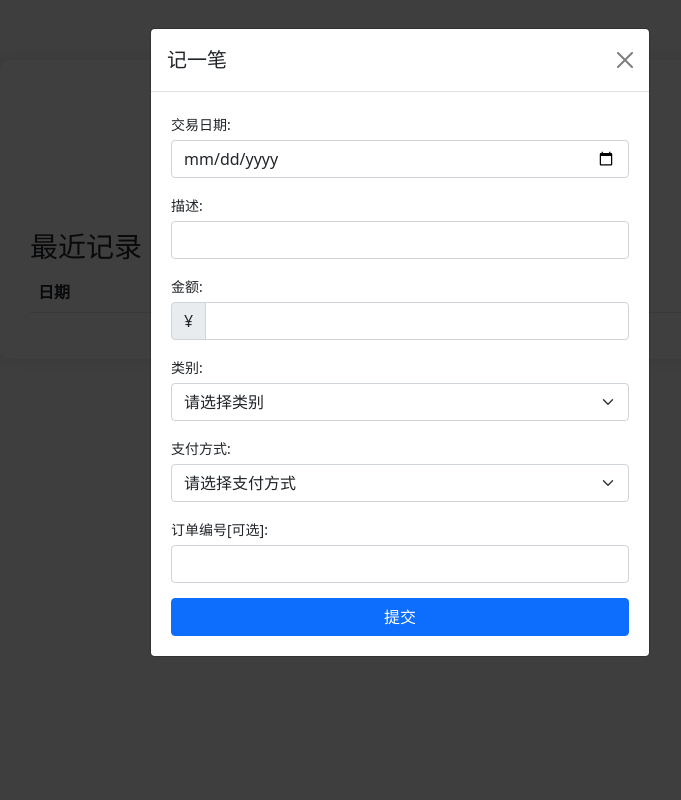
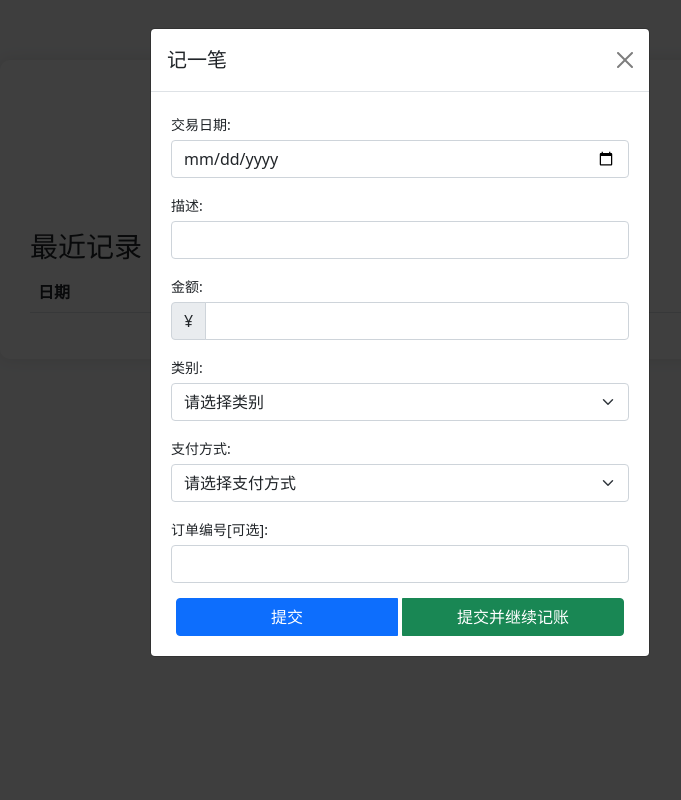
Before and after one commit to pstvman/Easy_Bill, a Django app: page / in a window 1280 px wide, after a click on "记一笔". Shown: the whole page, without its empty margins (240-921 px from the left). Run offline with Django 5.2, Linux system fonts and the light colour scheme; data that the repository does not hold is empty; some libraries are stand-ins or nearby versions.

Commit message:
增加提交并继续记账

```diff
--- a/uibill/templates/home.html
+++ b/uibill/templates/home.html
@@ -89,5 +89,15 @@
 
     <!-- Bootstrap JS -->
     <script src="https://cdn.jsdelivr.net/npm/bootstrap@5.1.3/dist/js/bootstrap.bundle.min.js"></script>
+    <script>
+        // 检查URL参数是否需要打开模态框
+        document.addEventListener('DOMContentLoaded', function() {
+            const urlParams = new URLSearchParams(window.location.search);
+            if (urlParams.get('open_modal') === 'true') {
+                const modal = new bootstrap.Modal(document.getElementById('recordModal'));
+                modal.show();
+            }
+        });
+    </script>
 </body>
 </html>
--- a/uibill/templates/record.html
+++ b/uibill/templates/record.html
@@ -18,10 +18,13 @@
         .input-group {
             margin-bottom: 0;
         }
+        .btn-group .btn {
+            margin: 0 5px; /* 设置左右边距为 5px */
+        }
     </style>
 </head>
 <body>
-    <form method="post" action="{% url 'add_transaction' %}">
+    <form method="post" action="{% url 'add_transaction' %}" id="transactionForm">
         {% csrf_token %}
         <div class="form-group">
             <label for="id_transaction_date" class="form-label">交易日期:</label>
@@ -67,7 +70,10 @@
             <input type="text" name="order_number" class="form-control" id="id_order_number">
         </div>
 
-        <button type="submit" class="btn btn-primary w-100">提交</button>
+        <div class="btn-group w-100">
+            <button type="submit" class="btn btn-primary" style="width: 50%">提交</button>
+            <button type="submit" class="btn btn-success" style="width: 50%" name="continue" value="true">提交并继续记账</button>
+        </div>
     </form>
 
     <script src="https://cdn.jsdelivr.net/npm/bootstrap@5.1.3/dist/js/bootstrap.bundle.min.js"></script>
--- a/uibill/views.py
+++ b/uibill/views.py
@@ -10,6 +10,7 @@ from datetime import datetime, timedelta
 from dateutil.relativedelta import relativedelta
 from .models import Transaction
 from .forms import TransactionForm, TransactionQueryForm
+from django.http import JsonResponse
 
 
 def home(request):
@@ -45,7 +46,10 @@ def add_transaction(request):
                 'payment': request.POST.get('payment_method'),
             }
 
-            return render(request, 'success.html')
+            if request.POST.get('continue') == 'true':
+                return render(request, 'success.html', {'continue_recording': True})
+            return render(request, 'success.html', {'continue_recording': False})
+
     else:
         transaction_data = request.session.get('transaction_data', {})
         initial_data = {
```
Also changed, not shown: uibill/templates/success.html (+6 -6 lines).
